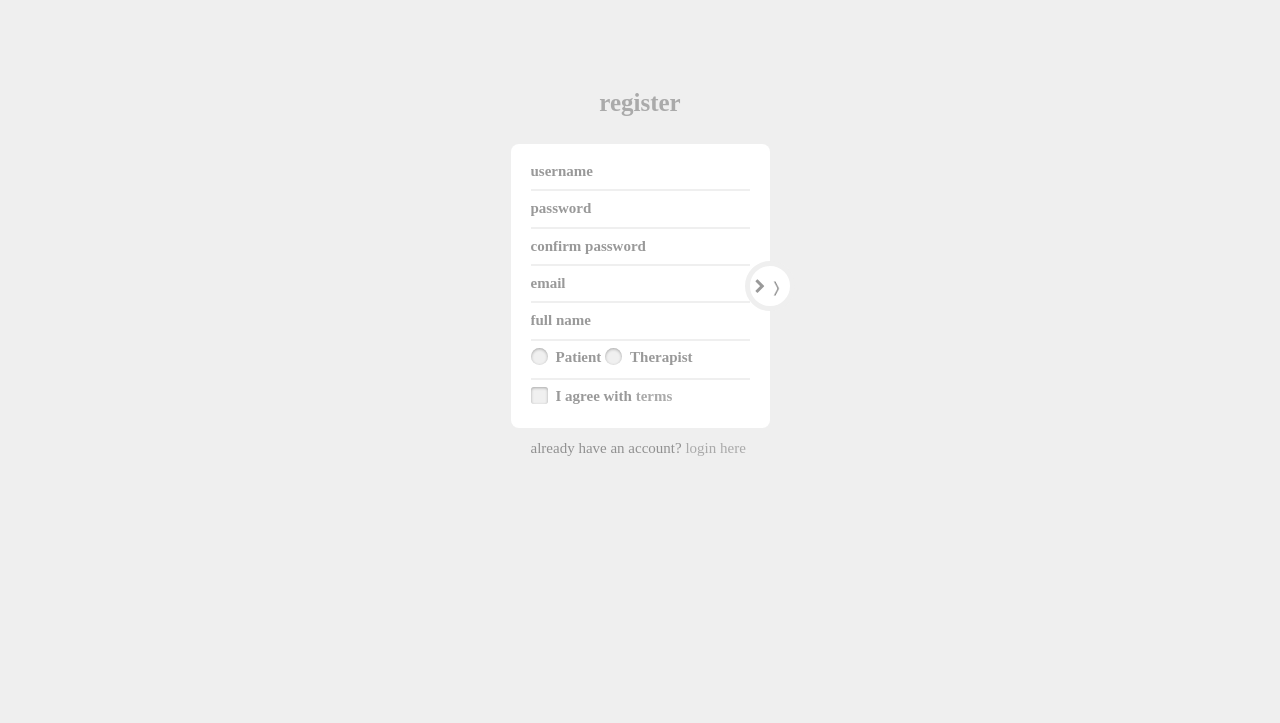
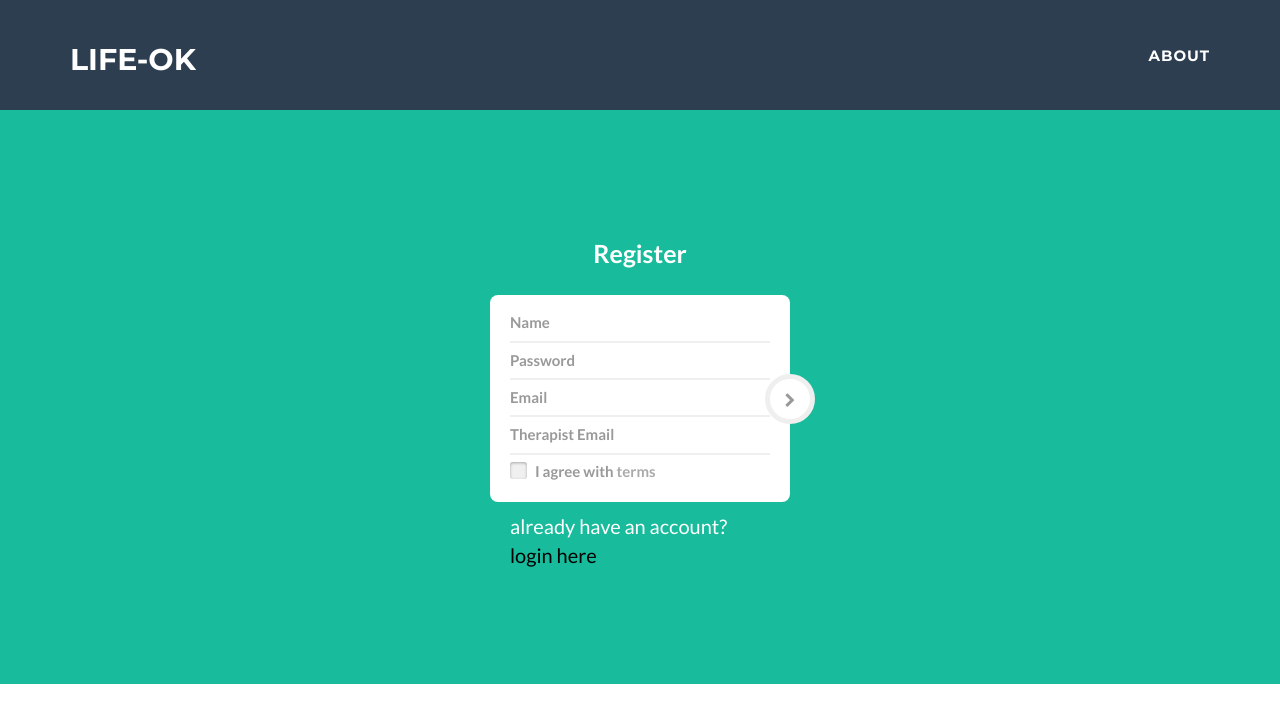
Before and after one commit to Saajidf/LifeOk-website, a Flask app: template bitcamp2017/templates/reg.html in a window 1280 px wide. Shown: the top 723 px of the page. Run offline with Flask 2, Linux system fonts and the light colour scheme; the template is opened without the code that fills it, so the values that code supplies are empty; style sheets or scripts are compiled from the project's sources; some libraries are stand-ins or nearby versions.

Commit message:
Update reg.html

```diff
--- a/bitcamp2017/templates/reg.html
+++ b/bitcamp2017/templates/reg.html
@@ -1,40 +1,40 @@
 <!DOCTYPE html>
-<!-- saved from url=(0054)http://bootsnipp-env.elasticbeanstalk.com/iframe/p1ZVE -->
-<html lang="en"><head><meta http-equiv="Content-Type" content="text/html; charset=UTF-8">
+<html lang="en">
 
-    <meta name="robots" content="noindex">
+<head>
 
-    <title>Custom Login, Registration &amp; Forgot Password - Bootsnipp.com</title>
-        <meta name="viewport" content="width=device-width, initial-scale=1">
-    <link href="./Custom Login, Registration &amp; Forgot Password - Bootsnipp.com_files/bootstrap.min.css" rel="stylesheet" id="bootstrap-css">
+    <meta charset="utf-8">
+    <meta http-equiv="X-UA-Compatible" content="IE=edge">
+    <meta name="viewport" content="width=device-width, initial-scale=1">
+    <meta name="description" content="">
+    <meta name="author" content="">
+     <meta name="viewport" content="width=device-width, initial-scale=1">
+
+
+    <title>LifeOk - Login</title>
+
+    <!-- Bootstrap Core CSS -->
+    <link href="vendor/bootstrap/css/bootstrap.min.css" rel="stylesheet">
+
+    <!-- Theme CSS -->
+    <link href="css/freelancer.min.css" rel="stylesheet">
+
+    <!-- Custom Fonts -->
+    <link href="vendor/font-awesome/css/font-awesome.min.css" rel="stylesheet" type="text/css">
+    <link href="https://fonts.googleapis.com/css?family=Montserrat:400,700" rel="stylesheet" type="text/css">
+    <link href="https://fonts.googleapis.com/css?family=Lato:400,700,400italic,700italic" rel="stylesheet" type="text/css">
+
+    <!-- HTML5 Shim and Respond.js IE8 support of HTML5 elements and media queries -->
+    <!-- WARNING: Respond.js doesn't work if you view the page via file:// -->
+    <!--[if lt IE 9]>
+        <script src="https://oss.maxcdn.com/libs/html5shiv/3.7.0/html5shiv.js"></script>
+        <script src="https://oss.maxcdn.com/libs/respond.js/1.4.2/respond.min.js"></script>
+    <![endif]-->
+
+
     <style type="text/css">
-    /*------------------------------------------------------------------
-[Master Stylesheet]
+html,
 
-Project    	: Aether
-Version		: 1.0
-Last change	: 2015/03/27
--------------------------------------------------------------------*/
-/*------------------------------------------------------------------
-[Table of contents]
-
-1. General Structure
-2. Anchor Link
-3. Text Outside the Box
-4. Main Form
-5. Login Button
-6. Form Invalid
-7. Form - Main Message
-8. Custom Checkbox & Radio
-9. Misc
--------------------------------------------------------------------*/
-/*=== 1. General Structure ===*/
-html,
-body {
-  background: #efefef;
-  padding: 10px;
-  font-family: 'Varela Round';
-}
 /*=== 2. Anchor Link ===*/
 a {
   color: #aaaaaa;
@@ -226,7 +226,7 @@ label.form-invalid:after {
 /* checked mark aspect changes */
 [type="checkbox"]:not(:checked) + label:after,
 [type="radio"]:not(:checked) + label:after {
-  opacity: 0;
+  opacity: a0;
   transform: scale(0);
 }
 [type="checkbox"]:checked + label:after,
@@ -297,8 +297,7 @@ label:hover:before {
 }
 
     </style>
-    <script src="./Custom Login, Registration &amp; Forgot Password - Bootsnipp.com_files/jquery-1.10.2.min.js"></script>
-    <script src="./Custom Login, Registration &amp; Forgot Password - Bootsnipp.com_files/bootstrap.min.js"></script>
+
     <script type="text/javascript">
         window.alert = function(){};
         var defaultCSS = document.getElementById('bootstrap-css');
@@ -311,24 +310,48 @@ label:hover:before {
           window.parent.postMessage( iframe_height, 'http://bootsnipp.com');
         });
     </script>
+
 </head>
-<body>
-	<!-- All the files that are required -->
-<link rel="stylesheet" href="./Custom Login, Registration &amp; Forgot Password - Bootsnipp.com_files/font-awesome.min.css">
-<link href="./Custom Login, Registration &amp; Forgot Password - Bootsnipp.com_files/css" rel="stylesheet" type="text/css">
-<script src="./Custom Login, Registration &amp; Forgot Password - Bootsnipp.com_files/jquery.validate.min.js"></script>
-<meta name="viewport" content="width=device-width, initial-scale=1, maximum-scale=1">
 
-<!-- Where all the magic happens -->
-<!-- LOGIN FORM -->
+<body id="page-top" class="index">
+<div id="skipnav"><a href="#maincontent">Skip to main content</a></div>
 
+    <!-- Navigation -->
+    <nav id="mainNav" class="navbar navbar-default navbar-fixed-top navbar-custom">
+        <div class="container">
+            <!-- Brand and toggle get grouped for better mobile display -->
+            <div class="navbar-header page-scroll">
+                <button type="button" class="navbar-toggle" data-toggle="collapse" data-target="#bs-example-navbar-collapse-1">
+                    <span class="sr-only">Toggle navigation</span> Menu <i class="fa fa-bars"></i>
+                </button>
+                <a class="navbar-brand" href="#page-top">Life-Ok</a>
+            </div>
 
-	<!-- end:Main Form -->
+            <!-- Collect the nav links, forms, and other content for toggling -->
+            <div class="collapse navbar-collapse" id="bs-example-navbar-collapse-1">
+                <ul class="nav navbar-nav navbar-right">
+                    <li class="hidden">
+                        <a href="#page-top"></a>
+                    </li>
 
+                    <li class="page-scroll">
+                        <a href="#about">About</a>
+                    </li>
 
-<!-- REGISTRATION FORM -->
-<div align= "center" class="text-center" style="padding:50px 0">
-	<div class="logo">register</div>
+                </ul>
+            </div>
+            <!-- /.navbar-collapse -->
+        </div>
+        <!-- /.container-fluid -->
+    </nav>
+
+    <!-- Header -->
+    <header>
+        <div class="container" id="maincontent" tabindex="-1">
+            <div class="row">
+                <div class="col-lg-12">
+            <div class="logo" color = "#ffffff"><font color = "white">Register</font></div>
+
 	<!-- Main Form -->
 	<div class="login-form-1">
 		<form id="register-form" class="text-left" novalidate="novalidate">
@@ -336,33 +359,20 @@ label:hover:before {
 			<div class="main-login-form">
 				<div class="login-group">
 					<div class="form-group">
-						<label for="reg_username" class="sr-only">Email address</label>
-						<input type="text" class="form-control" id="reg_username" name="reg_username" placeholder="username">
+						<label for="reg_username" class="sr-only">Name</label>
+						<input type="text" class="form-control" id="reg_name" name="reg_name" placeholder="Name">
 					</div>
 					<div class="form-group">
 						<label for="reg_password" class="sr-only">Password</label>
-						<input type="password" class="form-control" id="reg_password" name="reg_password" placeholder="password">
+						<input type="password" class="form-control" id="reg_password" name="reg_password" placeholder="Password">
 					</div>
 					<div class="form-group">
-						<label for="reg_password_confirm" class="sr-only">Password Confirm</label>
-						<input type="password" class="form-control" id="reg_password_confirm" name="reg_password_confirm" placeholder="confirm password">
+						<label for="reg_email" class="sr-only">Email</label>
+						<input type="text" class="form-control" id="reg_email" name="reg_email" placeholder="Email">
 					</div>
-
-					<div class="form-group">
-						<label for="reg_email" class="sr-only">Email</label>
-						<input type="text" class="form-control" id="reg_email" name="reg_email" placeholder="email">
-					</div>
-					<div class="form-group">
-						<label for="reg_fullname" class="sr-only">Full Name</label>
-						<input type="text" class="form-control" id="reg_fullname" name="reg_fullname" placeholder="full name">
-					</div>
-
-					<div class="form-group login-group-checkbox">
-						<input type="radio" class="" name="reg_gender" id="patient" placeholder="username">
-						<label for="patient">Patient</label>
-
-						<input type="radio" class="" name="reg_gender" id="therapist" placeholder="username">
-						<label for="therapist">Therapist</label>
+                    <div class="form-group">
+						<label for="the_email" class="sr-only">Therapist Email</label>
+						<input type="text" class="form-control" id="the_email" name="the_email" placeholder="Therapist Email">
 					</div>
 
 					<div class="form-group login-group-checkbox">
@@ -370,183 +380,51 @@ label:hover:before {
 						<label for="reg_agree">I agree with <a href="http://bootsnipp-env.elasticbeanstalk.com/iframe/p1ZVE#">terms</a></label>
 					</div>
 				</div>
-				<button type="submit" class="login-button" onclick="redirect()";><i class="fa fa-chevron-right"></i> <img src="sources/Iconsmind-Outline-Arrow-Right.ico" alt="Go" style="width:15px;height:15px;"></button>
+				<button type="submit" class="login-button" onclick="redirect()";><i class="fa fa-chevron-right"></i></button>
 			</div>
 			<div class="etc-login-form">
-				<p>already have an account? <a href="index.html">login here</a></p>
+                <p><font color = "white">already have an account?</font> <a href="log.html"><font color = "black">login here</font></a></p>
 			</div>
 		</form>
 	</div>
 	<!-- end:Main Form -->
 </div>
-
-<!-- FORGOT PASSWORD FORM -->
-    <script type="text/javascript">
-    function redirect()
-    {
-    var url = "index.html";
-    window.location(url);
-    }
-    </script>
-
-	<script type="text/javascript">
-	(function($) {
-    "use strict";
-
-	// Options for Message
-	//----------------------------------------------
-  var options = {
-	  'btn-loading': '<i class="fa fa-spinner fa-pulse"></i>',
-	  'btn-success': '<i class="fa fa-check"></i>',
-	  'btn-error': '<i class="fa fa-remove"></i>',
-	  'msg-success': 'All Good! Redirecting...',
-	  'msg-error': 'Wrong login credentials!',
-	  'useAJAX': true,
-  };
-
-	// Login Form
-	//----------------------------------------------
-	// Validation
-  $("#login-form").validate({
-  	rules: {
-      lg_username: "required",
-  	  lg_password: "required",
-    },
-  	errorClass: "form-invalid"
-  });
-
-	// Form Submission
-  $("#login-form").submit(function() {
-  	remove_loading($(this));
-
-		if(options['useAJAX'] == true)
-		{
-			// Dummy AJAX request (Replace this with your AJAX code)
-		  // If you don't want to use AJAX, remove this
-  	  dummy_submit_form($(this));
-
-		  // Cancel the normal submission.
-		  // If you don't want to use AJAX, remove this
-  	  return false;
-		}
-  });
-
-	// Register Form
-	//----------------------------------------------
-	// Validation
-  $("#register-form").validate({
-  	rules: {
-      reg_username: "required",
-  	  reg_password: {
-  			required: true,
-  			minlength: 5
-  		},
-   		reg_password_confirm: {
-  			required: true,
-  			minlength: 5,
-  			equalTo: "#register-form [name=reg_password]"
-  		},
-  		reg_email: {
-  	    required: true,
-  			email: true
-  		},
-  		reg_agree: "required",
-    },
-	  errorClass: "form-invalid",
-	  errorPlacement: function( label, element ) {
-	    if( element.attr( "type" ) === "checkbox" || element.attr( "type" ) === "radio" ) {
-    		element.parent().append( label ); // this would append the label after all your checkboxes/labels (so the error-label will be the last element in <div class="controls"> )
-	    }
-			else {
-  	  	label.insertAfter( element ); // standard behaviour
-  	  }
-    }
-  });
-
-  // Form Submission
-  $("#register-form").submit(function() {
-  	remove_loading($(this));
-
-		if(options['useAJAX'] == true)
-		{
-			// Dummy AJAX request (Replace this with your AJAX code)
-		  // If you don't want to use AJAX, remove this
-  	  dummy_submit_form($(this));
-
-		  // Cancel the normal submission.
-		  // If you don't want to use AJAX, remove this
-  	  return false;
-		}
-  });
-
-	// Forgot Password Form
-	//----------------------------------------------
-	// Validation
-  $("#forgot-password-form").validate({
-  	rules: {
-      fp_email: "required",
-    },
-  	errorClass: "form-invalid"
-  });
-
-	// Form Submission
-  $("#forgot-password-form").submit(function() {
-  	remove_loading($(this));
-
-		if(options['useAJAX'] == true)
-		{
-			// Dummy AJAX request (Replace this with your AJAX code)
-		  // If you don't want to use AJAX, remove this
-  	  dummy_submit_form($(this));
-
-		  // Cancel the normal submission.
-		  // If you don't want to use AJAX, remove this
-  	  return false;
-		}
-  });
-
-	// Loading
-	//----------------------------------------------
-  function remove_loading($form)
-  {
-  	$form.find('[type=submit]').removeClass('error success');
-  	$form.find('.login-form-main-message').removeClass('show error success').html('');
-  }
-
-  function form_loading($form)
-  {
-    $form.find('[type=submit]').addClass('clicked').html(options['btn-loading']);
-  }
-
-  function form_success($form)
-  {
-	  $form.find('[type=submit]').addClass('success').html(options['btn-success']);
-	  $form.find('.login-form-main-message').addClass('show success').html(options['msg-success']);
-  }
-
-  function form_failed($form)
-  {
-  	$form.find('[type=submit]').addClass('error').html(options['btn-error']);
-  	$form.find('.login-form-main-message').addClass('show error').html(options['msg-error']);
-  }
-
-	// Dummy Submit Form (Remove this)
-	//----------------------------------------------
-	// This is just a dummy form submission. You should use your AJAX function or remove this function if you are not using AJAX.
-  function dummy_submit_form($form)
-  {
-  	if($form.valid())
-  	{
-  		form_loading($form);
-
-  		setTimeout(function() {
-  			form_success($form);
-  		}, 2000);
-  	}
-  }
-
-})(jQuery);
-	</script>
+                    </div>
+                </div>
 
 
-</body></html>
+    </header>
+
+    <!-- Portfolio Grid Section -->
+
+    <!-- About Section -->
+
+    <!-- Contact Section -->
+
+
+    <!-- Scroll to Top Button (Only visible on small and extra-small screen sizes) -->
+
+
+    <!-- Portfolio Modals -->
+
+
+
+    <!-- jQuery -->
+    <script src="vendor/jquery/jquery.min.js"></script>
+
+    <!-- Bootstrap Core JavaScript -->
+    <script src="vendor/bootstrap/js/bootstrap.min.js"></script>
+
+    <!-- Plugin JavaScript -->
+    <script src="https://cdnjs.cloudflare.com/ajax/libs/jquery-easing/1.3/jquery.easing.min.js"></script>
+
+    <!-- Contact Form JavaScript -->
+    <script src="js/jqBootstrapValidation.js"></script>
+    <script src="js/contact_me.js"></script>
+
+    <!-- Theme JavaScript -->
+    <script src="js/freelancer.min.js"></script>
+
+</body>
+
+</html>
```
